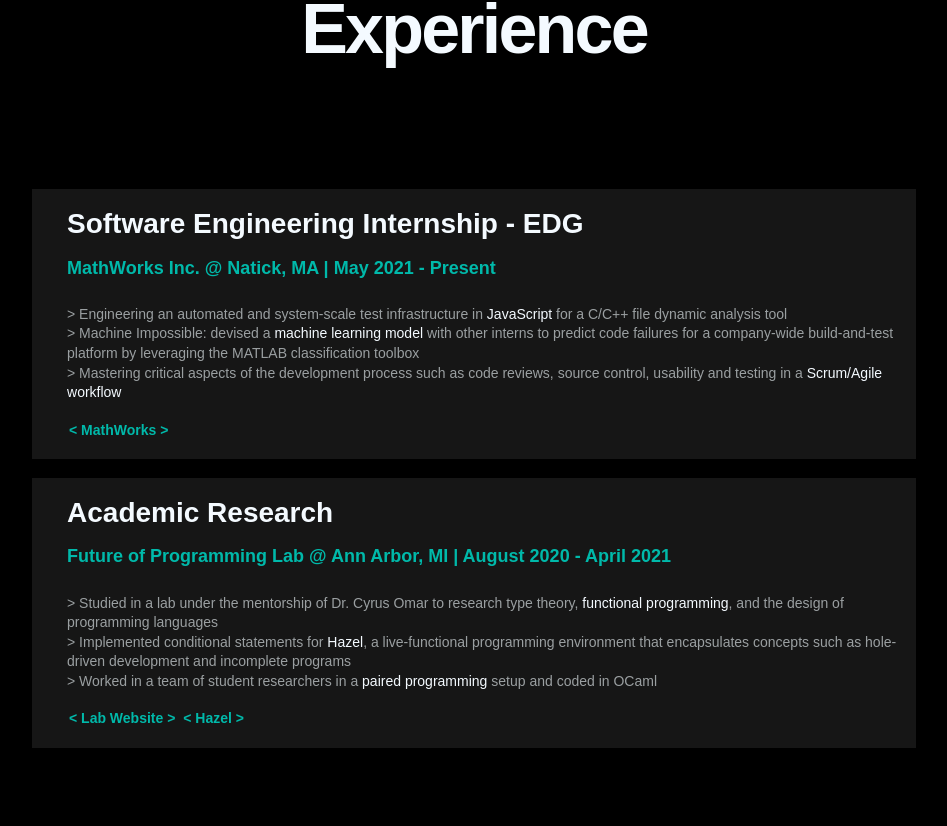
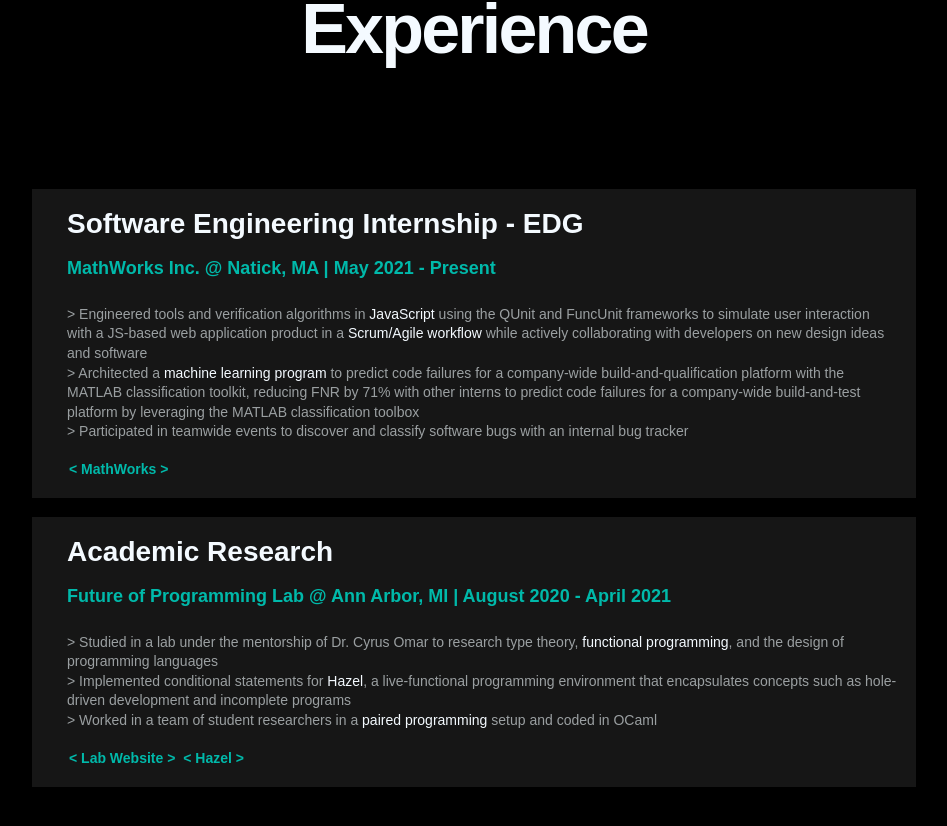
Before and after one commit to spopl/sisir_potluri, a plain HTML site: page index.html in a window 1280 px wide. Shown: the part 1479-2305 px from the top of the page, without its empty margins (166-1113 px from the left). Drawn offline with nearby package versions, Linux system fonts and the light colour scheme; a script that the page names is missing.

Commit message:
Update MathWorks experience

```diff
--- a/index.html
+++ b/index.html
@@ -64,7 +64,7 @@
         <div class="experienceblock">
           <h4 class="smalllabel">Software Engineering Internship - EDG</h4>
           <h5 class="experienceheader">MathWorks Inc. @ Natick, MA | May 2021 - Present</h5>
-          <p class="minitext">&gt; Engineering an automated and system-scale test infrastructure in <span class="highlightparagraph mini">JavaScript</span> for a C/C++ file dynamic analysis tool <br>&gt; Machine Impossible: devised a <span class="highlightparagraph mini">machine learning model</span> with other interns to predict code failures for a company-wide build-and-test platform by leveraging the MATLAB classification toolbox<br>&gt; Mastering critical aspects of the development process such as code reviews, source control, usability and testing in a <span class="highlightparagraph mini">Scrum/Agile workflow</span></p>
+          <p class="minitext">&gt; Engineered tools and verification algorithms in <span class="highlightparagraph mini">JavaScript</span> using the QUnit and FuncUnit frameworks to simulate user interaction with a JS-based web application product in a <span class="highlightparagraph mini">Scrum/Agile workflow</span> while actively collaborating with developers on new design ideas and software<br>&gt; Architected a <span class="highlightparagraph mini">machine learning program</span> to predict code failures for a company-wide build-and-qualification platform with the MATLAB classification toolkit, reducing FNR by 71% with other interns to predict code failures for a company-wide build-and-test platform by leveraging the MATLAB classification toolbox<br>&gt; Participated in teamwide events to discover and classify software bugs with an internal bug tracker</p>
           <div class="tinytag">
             <a href="https://www.mathworks.com/company.html" target="_blank" class="minitaglink">&lt; <span class="taghover">MathWorks</span> &gt;</a>
           </div>
```
